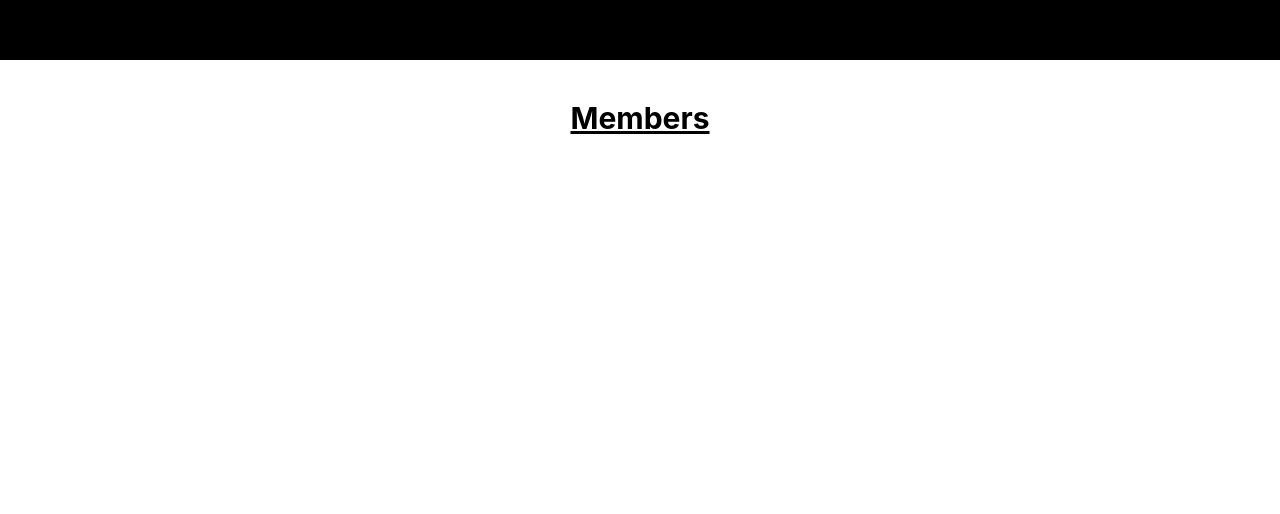
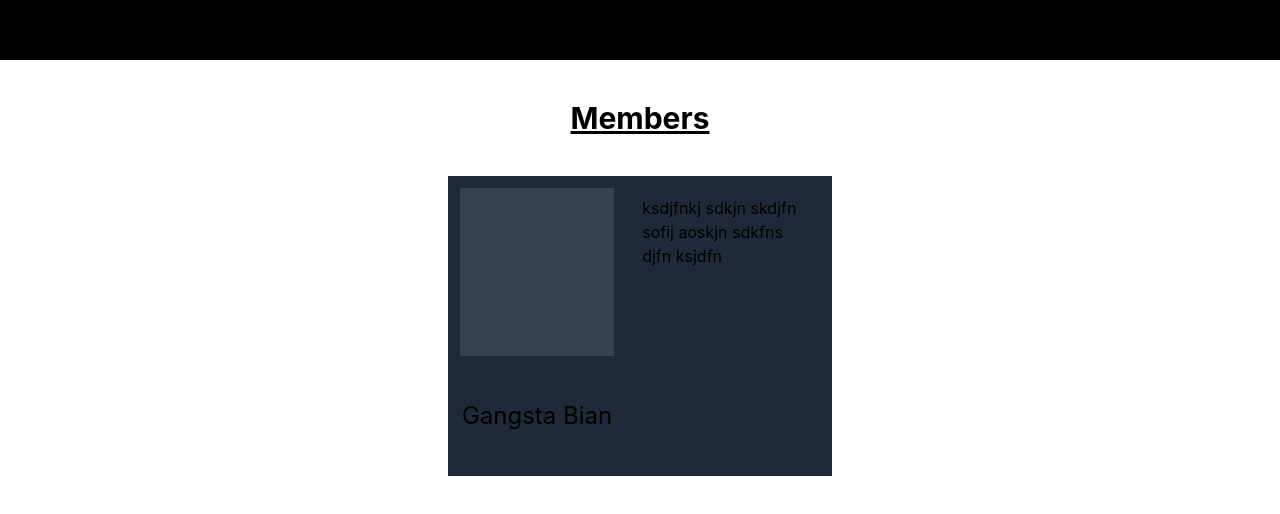
Before and after one commit to AarnavSrivastava/64bitwebsite, a Next.js app in the folder 64-bit-website/: page /members in a window 1280 px wide. Shown: the top 514 px of the page. Built offline with nearby package versions, Linux system fonts and the light colour scheme.

Commit message:
Biograph

```diff
--- /dev/null
+++ b/64-bit-website/components/biography.js
@@ -0,0 +1,26 @@
+import React from "react"
+
+const Biography = ({name, children}) => {
+    return (
+    <div className="w-[30%] h-[300px] bg-gray-800 m-10">
+        <div className="h-[100%] flex flex-row">
+            <div className="flex flex-col">
+                <div className="h-[60%] w-[100%] bg-gray-700 m-3"></div>
+                        <div className="w-[100%] h-[30%] m-3 text-center items-center">
+                            <h3 className="text-2xl mt-5">
+                             {name}
+                            </h3>
+                        </div>
+                </div>
+
+            <div className="w-[50%] h-[90%] flex flex-row m-5 ml-10">
+                <div>{children}</div>
+            </div>
+        </div>
+
+
+    </div>
+    )
+}
+
+export default Biography;
--- a/64-bit-website/pages/members.js
+++ b/64-bit-website/pages/members.js
@@ -1,9 +1,14 @@
+import Biography from "../components/biography.js"
+
 export default function Members() {
     return (
       <div>
           <h1 className="text-3xl font-bold underline flex justify-center mt-10">
             Members
           </h1>
+          <div className="flex justify-center">
+            <Biography name="Gangsta Bian">ksdjfnkj sdkjn skdjfn sofij aoskjn sdkfns djfn ksjdfn </Biography>
+          </div>
       </div>
     )
   }
```
